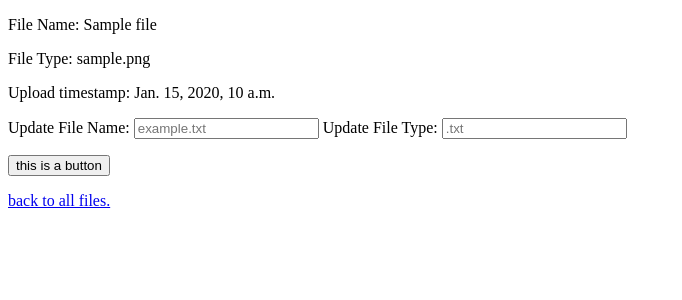
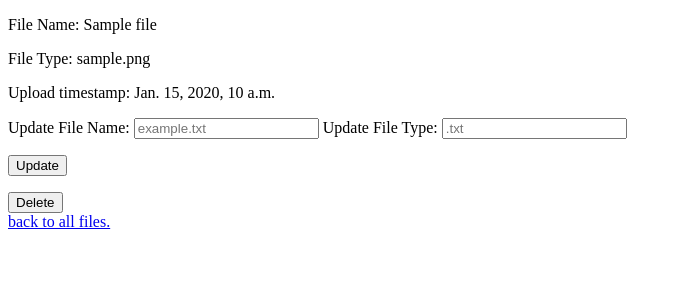
Before and after one commit to jialiangwu4/backend_dev, a Django app: page /files/1/ in a window 1280 px wide. Shown: the top 300 px of the page, without its empty margins (0-682 px from the left). Run offline with Django 4.2, Linux system fonts and the light colour scheme; tables that the repository leaves empty hold one stand-in row (values such as "Sample post").

Commit message:
added delete function to delete a file

```diff
--- a/files/templates/files/file.html
+++ b/files/templates/files/file.html
@@ -11,8 +11,8 @@
         {% csrf_token %}
         <label for="name">Update File Name: </label><input type="text" name="name" id="name" placeholder="example.txt">
         <label for="type">Update File Type: </label><input type="text" name="type" id="type" placeholder=".txt">
-        <p><button>this is a button</button></p>
+        <p><button>Update</button></p>
     </form>
-
+    <form action="{% url "delete" file.id %}"><button>Delete</button></form>
     <a href="{% url "files" %}">back to all files.</a>
 {% endblock body %}
--- a/files/urls.py
+++ b/files/urls.py
@@ -23,5 +23,6 @@ urlpatterns = [
     path('', views.index, name='index'),
     path('files/', views.files, name='files'),
     path('files/<int:file_id>/', views.file, name='file'),
-    path('files/edit/<int:file_id>/', views.edit, name='edit')
+    path('files/edit/<int:file_id>/', views.edit, name='edit'),
+    path('files/delete/<int:file_id>/', views.delete, name='delete')
 ]
--- a/files/views.py
+++ b/files/views.py
@@ -40,3 +40,12 @@ def edit(request, file_id):
     file.save()
 
     return redirect('files')
+
+def delete(request, file_id):
+    try:
+        file = File.objects.get(pk=file_id)
+    except File.DoesNotExist:
+        raise Http404('File not found')
+
+    file.delete()
+    return redirect('files')
```
